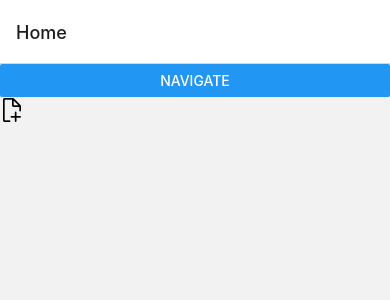
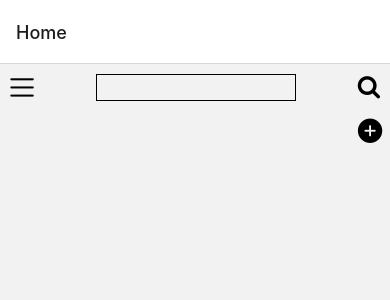
Before and after one commit to HenriqueDSCarvalho/Bloco-de-notas, a React Native app: screen /Home in a window 390 px wide. Shown: the top 300 px of the page. Built offline with nearby package versions, Linux system fonts and the light colour scheme.

Commit message:
first screen

```diff
--- a/screns/Home.js
+++ b/screns/Home.js
@@ -1,19 +1,30 @@
-import { View, Text, StyleSheet, Button, TouchableOpacity } from 'react-native';
-import React from 'react';
-
-import { AntDesign } from '@expo/vector-icons';
-
+import { View, StyleSheet, TouchableOpacity, TextInput } from 'react-native';
+import { Ionicons, FontAwesome, SimpleLineIcons } from '@expo/vector-icons';
 
 export default function Home({ navigation }) {
     return (
-        <View>
-            <Button
-                title='navigate'
-                onPress={() => navigation.navigate("Notas")}
-            />
+        <View style={styles.container}>
 
-            <AntDesign name="addfile" size={24} color="black" />
+            <View style={styles.topoView}>
+                <TouchableOpacity>
+                    <FontAwesome name="search" size={24} color="black" />
+                </TouchableOpacity>
 
+                <TextInput
+                    style={styles.textInput}
+                />
+
+                <TouchableOpacity>
+                    <SimpleLineIcons name="menu" size={24} color="black" />
+                </TouchableOpacity>
+            </View>
+
+
+                <TouchableOpacity style={styles.BottonAdd}
+                    onPress={() => navigation.navigate("Notas")}
+                >
+                    <Ionicons name="add-circle" size={30} color="black" />
+                </TouchableOpacity>
 
 
         </View>
@@ -22,7 +33,25 @@ export default function Home({ navigation }) {
 
 const styles = StyleSheet.create({
     container: {
+        flex: 1
+    },
+    topoView: {
+        padding: 10,
+        flexDirection: 'row-reverse',
+        justifyContent: 'space-between'
+    },
+    textInput: {
+        padding: 4,
+        width: 200,
+        borderWidth: 1
+    },
+    BottonAdd: {
+        padding: 4,
+        position: 'relative',
+        flexDirection: 'row-reverse',
+
 
     }
 
+
 });
```
